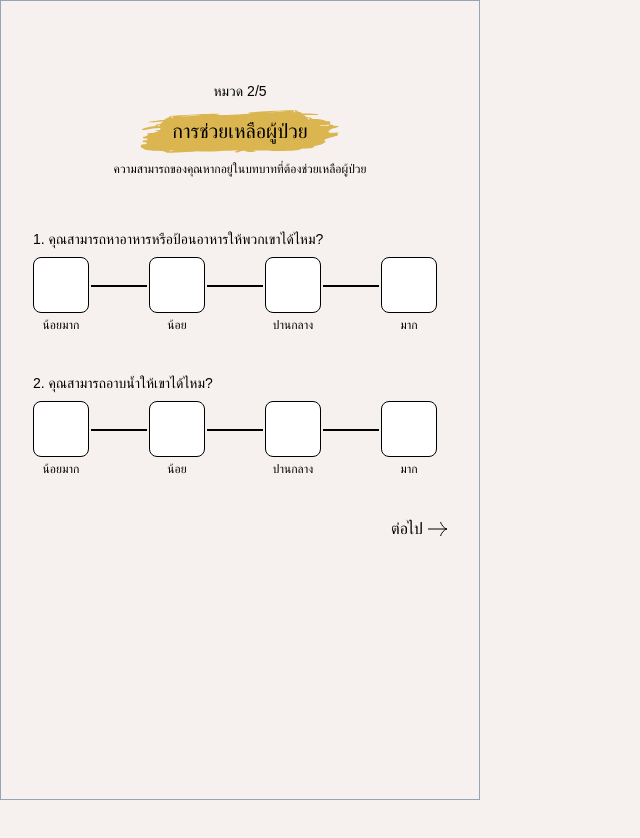
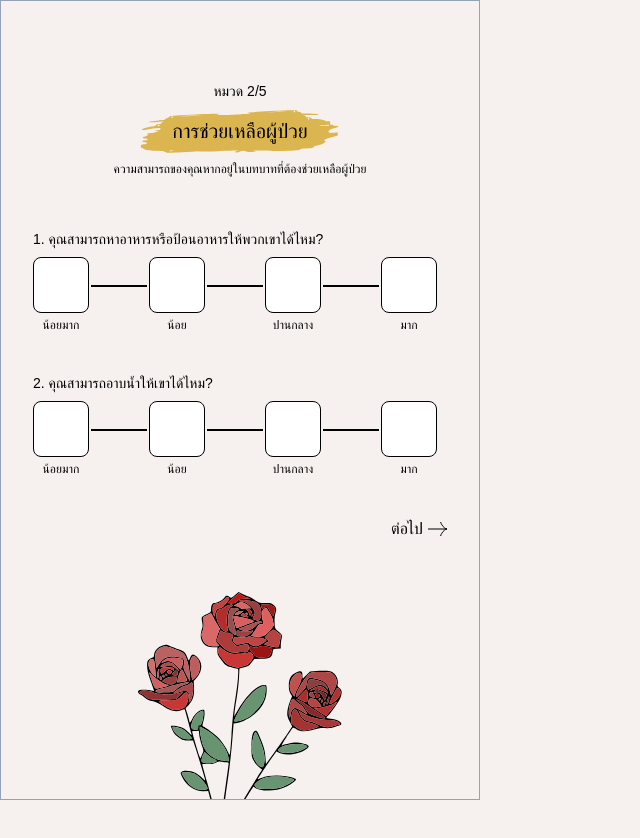
Before and after one commit to Tantatorn-dev/deathtalk-photobooth, a SvelteKit app: page /explore/2 in a window 1280 px wide. Shown: the top 838 px of the page, without its empty margins (0-640 px from the left). Before the commit the page ends 800 px from the top, so only its background shows below. Built offline with nearby package versions, Linux system fonts and the light colour scheme; a web font is replaced by a local one.

Commit message:
feat: add rose img

```diff
--- a/src/routes/explore/2/+page.svelte
+++ b/src/routes/explore/2/+page.svelte
@@ -6,6 +6,7 @@
 	let index = 0;
 </script>
 
+<div class="relative w-full h-full">
 	<div class="flex flex-col gap-3 mt-20 ml-8 mr-8">
 		<Header
 			chapter={2}
@@ -32,3 +33,7 @@
 			{/if}
 		</div>
 	</div>
+	<div class="absolute w-full bottom-20">
+		<img src="/misc/rose.svg" class="ml-auto mr-auto" alt="rose" />
+	</div>
+</div>
```
Also changed, not shown: static/misc/rose.svg (added). Lines whose indentation alone changed are shown as unchanged.
